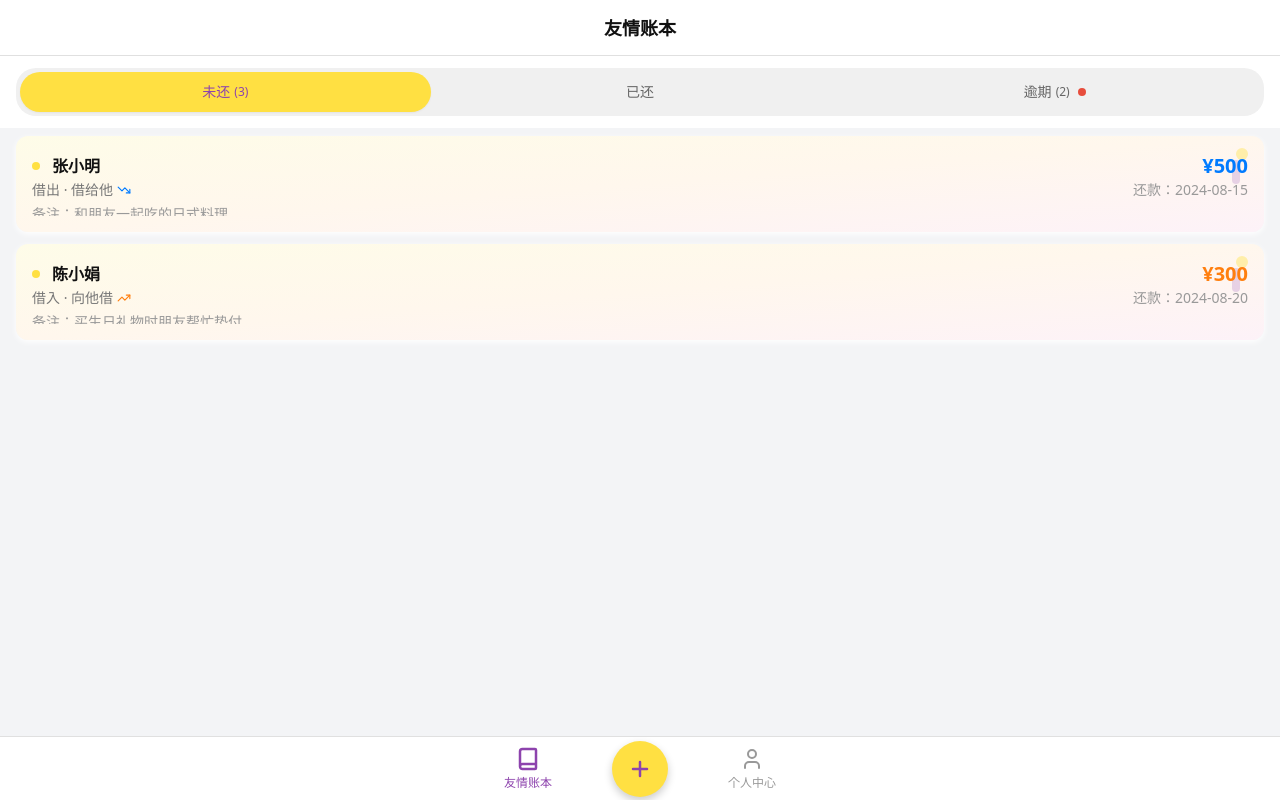
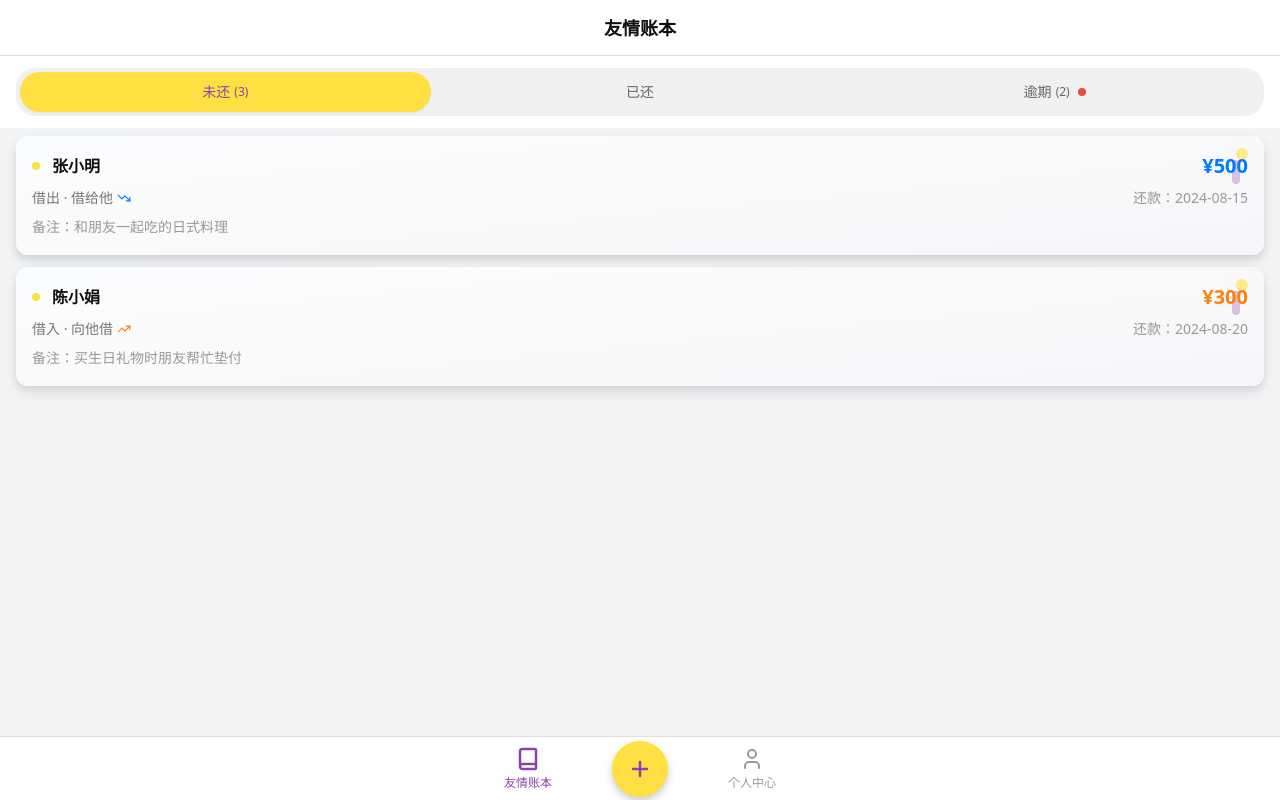
Before and after one commit to ohash-eth/friend-debt-keeper, a React (Vite) app: page / in a window 1280 px wide. Built offline with nearby package versions, Linux system fonts and the light colour scheme.

Commit message:
Refine card styles and background
Update transaction cards with wider layout, tech-inspired background, and depth effects. Ensure notes are fully visible and wrap correctly. Implement hover animations for interactive feedback.

```diff
--- a/src/components/TransactionCard.tsx
+++ b/src/components/TransactionCard.tsx
@@ -47,16 +47,18 @@ const TransactionCard = ({ transaction }: TransactionCardProps) => {
   };
 
   return (
-    <div className="relative rounded-lg shadow-card mx-4 mb-3 hover:shadow-elevated transition-all duration-200 h-24 overflow-hidden">
-      {/* Xianyu-Style Gradient Background */}
-      <div className="absolute inset-0 bg-gradient-to-br from-yellow-50 via-orange-50 to-pink-50"></div>
+    <div className="relative rounded-lg shadow-tech-card mx-4 mb-3 hover:shadow-tech-elevated hover:-translate-y-0.5 transition-all duration-300 ease-out min-h-24 overflow-hidden active:scale-[0.98]">
+      {/* Tech-Inspired Background with Mesh Pattern */}
+      <div className="absolute inset-0 bg-gradient-to-br from-tech-primary via-tech-secondary to-tech-accent"></div>
+      <div className="absolute inset-0 opacity-30 bg-tech-mesh"></div>
 
-      {/* Decorative Element */}
-      <div className="absolute top-3 right-4 w-3 h-3 bg-app-yellow opacity-40 rounded-full"></div>
-      <div className="absolute top-6 right-6 w-2 h-6 bg-app-purple opacity-20 rounded-full"></div>
+      {/* Decorative Tech Elements */}
+      <div className="absolute top-3 right-4 w-3 h-3 bg-app-yellow opacity-60 rounded-full shadow-glow"></div>
+      <div className="absolute top-6 right-6 w-2 h-6 bg-app-purple opacity-30 rounded-full"></div>
+      <div className="absolute top-2 right-8 w-1 h-3 bg-tech-accent opacity-40 rounded-full"></div>
 
       {/* Content */}
-      <div className="relative p-4 h-full flex flex-col justify-between">
+      <div className="relative p-4 h-full flex flex-col gap-2">
         <div className="flex items-center justify-between">
           <div className="flex items-center gap-3">
             {getStatusIcon()}
@@ -78,7 +80,7 @@ const TransactionCard = ({ transaction }: TransactionCardProps) => {
         </div>
 
         {notes && (
-          <div className="text-sm text-text-muted mt-1 truncate">
+          <div className="text-sm text-text-muted leading-relaxed">
             备注：{notes}
           </div>
         )}
--- a/tailwind.config.ts
+++ b/tailwind.config.ts
@@ -48,6 +48,12 @@ export default {
 				'bg-secondary': 'hsl(var(--background-secondary))',
 				'bg-tertiary': 'hsl(var(--background-tertiary))',
 				'bg-card-gradient': 'var(--background-card)',
+
+				/* Tech-Inspired Colors */
+				'tech-primary': 'hsl(var(--tech-primary))',
+				'tech-secondary': 'hsl(var(--tech-secondary))',
+				'tech-accent': 'hsl(var(--tech-accent))',
+				'tech-mesh': 'var(--tech-mesh-pattern)',
 
 				/* Status Colors */
 				'status-unreturned': 'hsl(var(--status-unreturned))',
@@ -104,7 +110,10 @@ export default {
 			boxShadow: {
 				'card': '0 2px 6px hsl(var(--card-shadow))',
 				'fab': '0 4px 8px rgba(0, 0, 0, 0.2)',
-				'elevated': '0 8px 24px rgba(0, 0, 0, 0.12)'
+				'elevated': '0 8px 24px rgba(0, 0, 0, 0.12)',
+				'tech-card': '0 4px 8px rgba(0, 0, 0, 0.1), 0 8px 16px rgba(0, 0, 0, 0.05)',
+				'tech-elevated': '0 8px 16px rgba(0, 0, 0, 0.15), 0 16px 32px rgba(0, 0, 0, 0.08)',
+				'glow': '0 0 20px rgba(255, 218, 68, 0.4)'
 			},
 			keyframes: {
 				'accordion-down': {
```
Also changed, not shown: src/index.css (+6 -0 lines).
